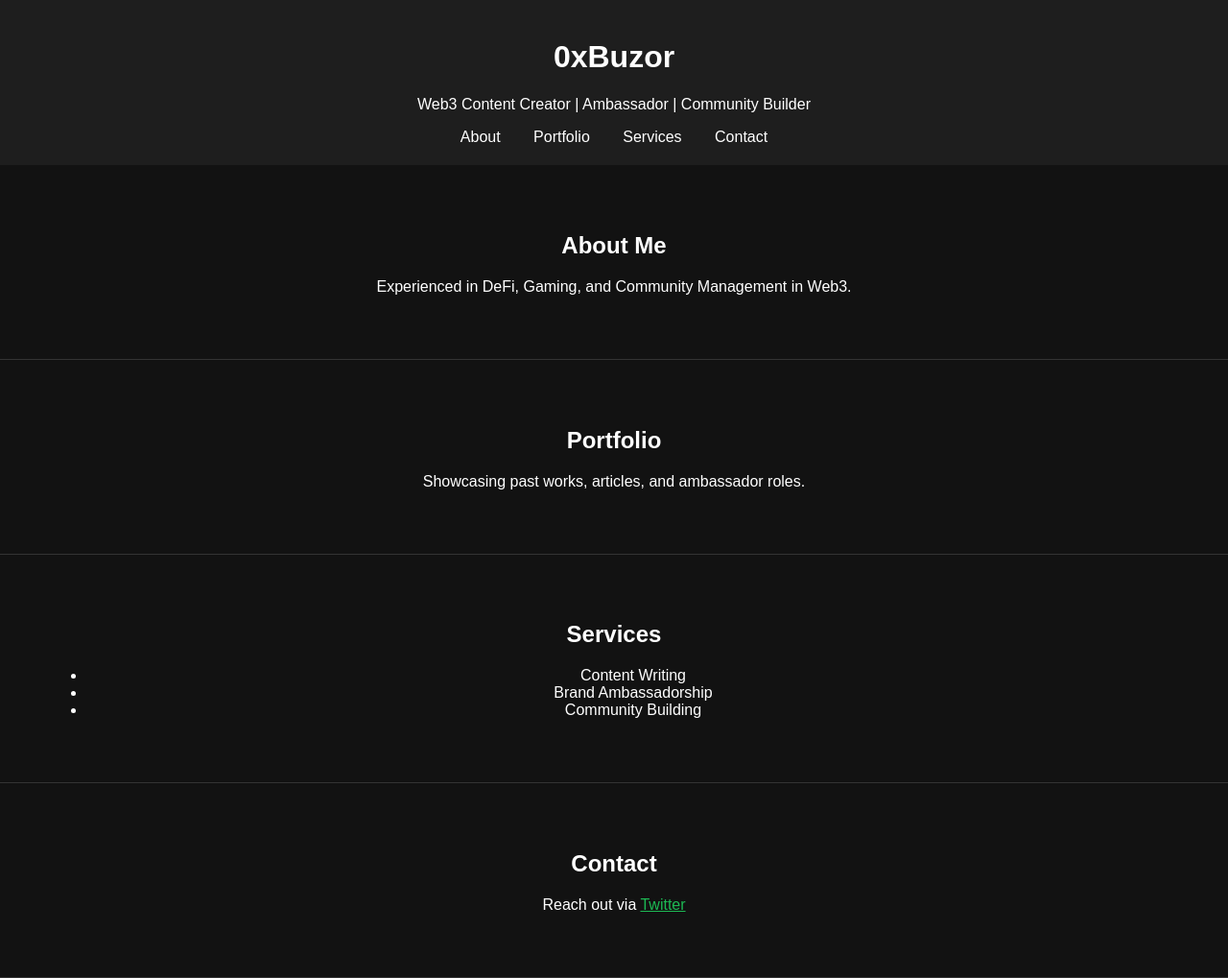
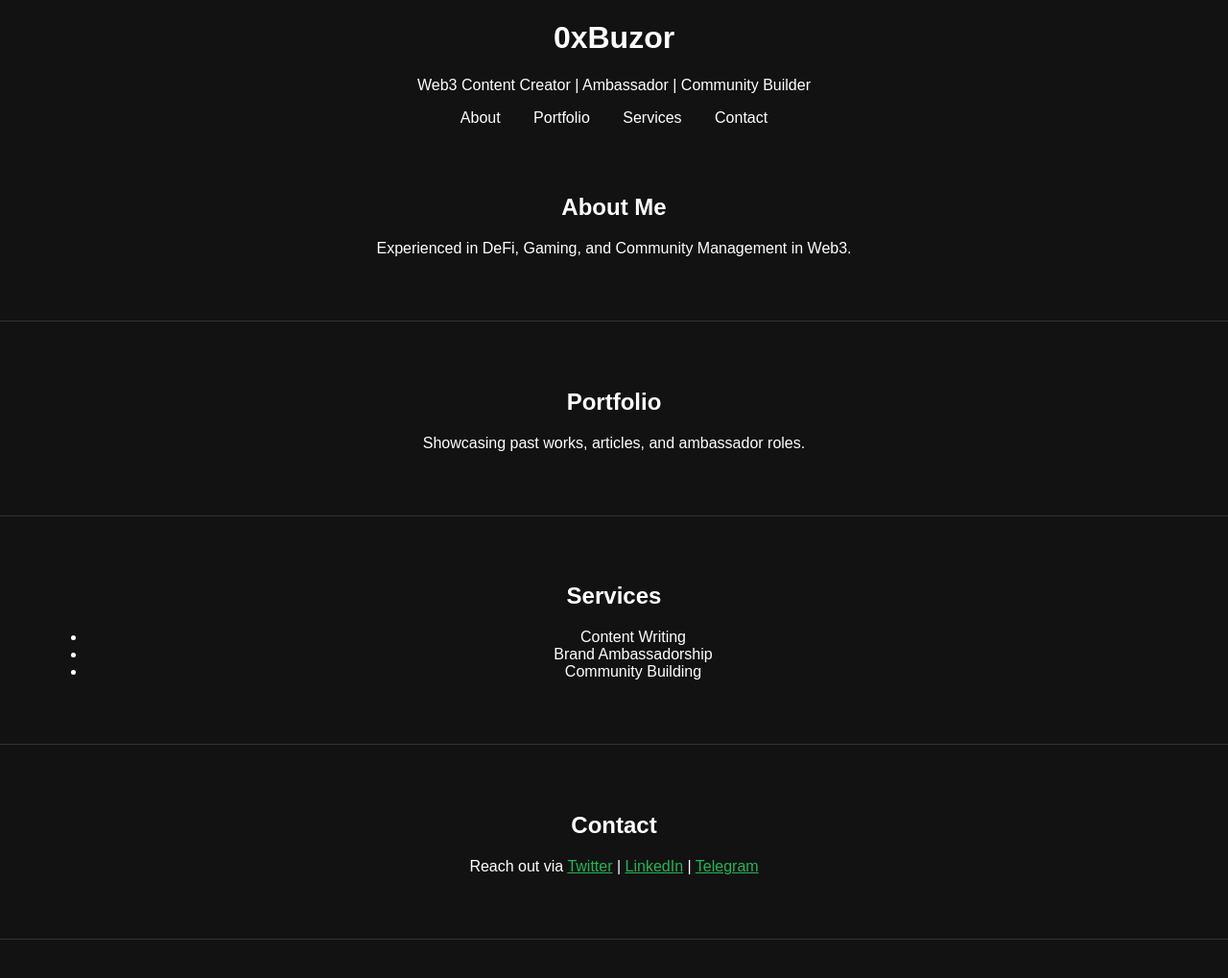
Before and after one commit to 0xbuzor/0xBuzor.github.io, a plain HTML site: page index.html in a window 1280 px wide. Shown: the whole page at 96% size. After the commit the page ends 979 px from the top, so only its background shows below. Drawn offline with Linux system fonts and the light colour scheme; files that its build step writes are made by us from their sources.

Commit message:
index.html

```diff
--- a/index.html
+++ b/index.html
@@ -3,28 +3,31 @@
 <head>
     <meta charset="UTF-8">
     <meta name="viewport" content="width=device-width, initial-scale=1.0">
-    <title>0xBuzor | Web3 Portfolio</title>
-    <link rel="stylesheet" href="css/style.css">
+    <title>0xBuzor</title>
+    <link rel="stylesheet" href="style.css">
 </head>
 <body>
-    <header>
+    <div class="container">
         <h1>0xBuzor</h1>
-        <p>Web3 Content Creator | Ambassador | Community Builder</p>
+        <p class="subtitle">Web3 Content Creator | Ambassador | Community Builder</p>
+
         <nav>
             <a href="#about">About</a>
             <a href="#portfolio">Portfolio</a>
             <a href="#services">Services</a>
             <a href="#contact">Contact</a>
         </nav>
-    </header>
+
         <section id="about">
             <h2>About Me</h2>
             <p>Experienced in DeFi, Gaming, and Community Management in Web3.</p>
         </section>
+
         <section id="portfolio">
             <h2>Portfolio</h2>
             <p>Showcasing past works, articles, and ambassador roles.</p>
         </section>
+
         <section id="services">
             <h2>Services</h2>
             <ul>
@@ -33,10 +36,15 @@
                 <li>Community Building</li>
             </ul>
         </section>
+
         <section id="contact">
             <h2>Contact</h2>
-        <p>Reach out via <a href="https://twitter.com/0xBuzor" target="_blank">Twitter</a></p>
+            <p>Reach out via
+                <a href="https://twitter.com/yourhandle" target="_blank">Twitter</a> |
+                <a href="https://linkedin.com/in/yourhandle" target="_blank">LinkedIn</a> |
+                <a href="https://t.me/yourhandle" target="_blank">Telegram</a>
+            </p>
         </section>
-    <script src="js/script.js"></script>
+    </div>
 </body>
 </html>
```
Lines whose indentation alone changed are shown as unchanged.
